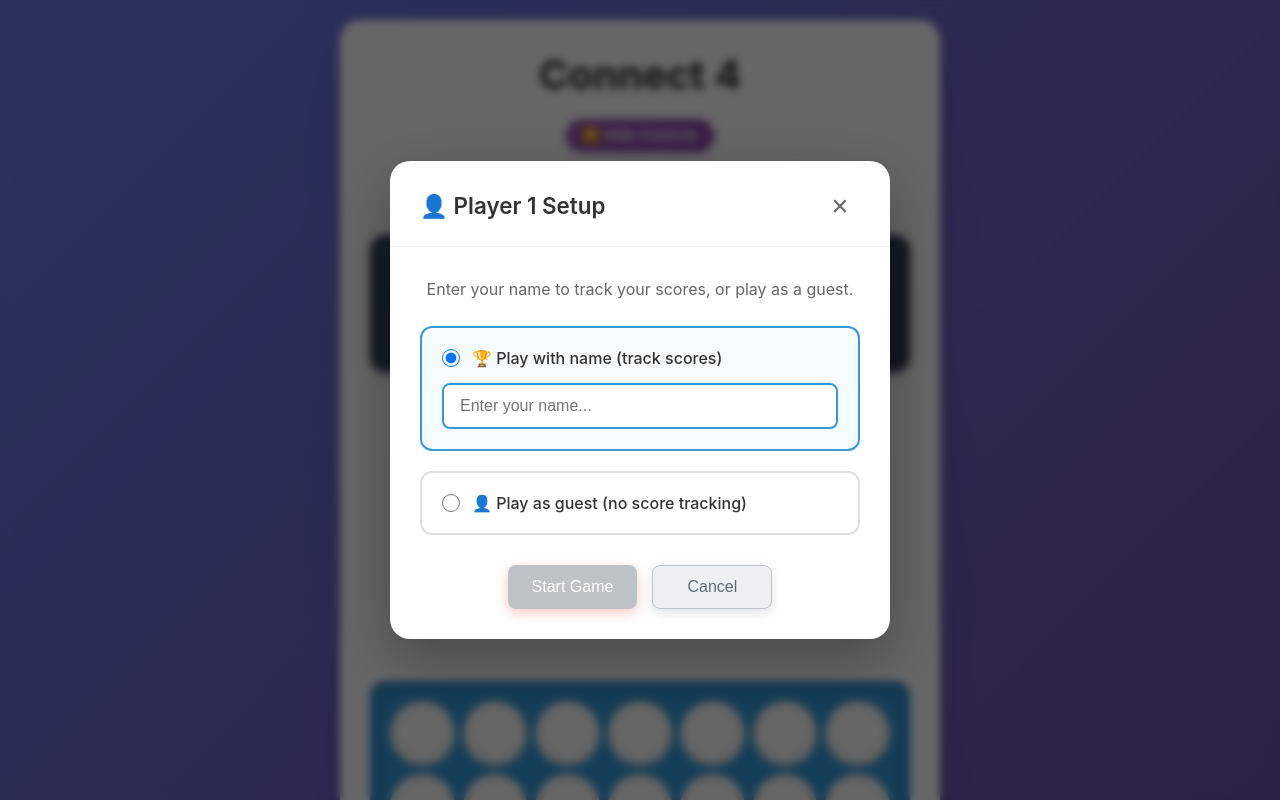
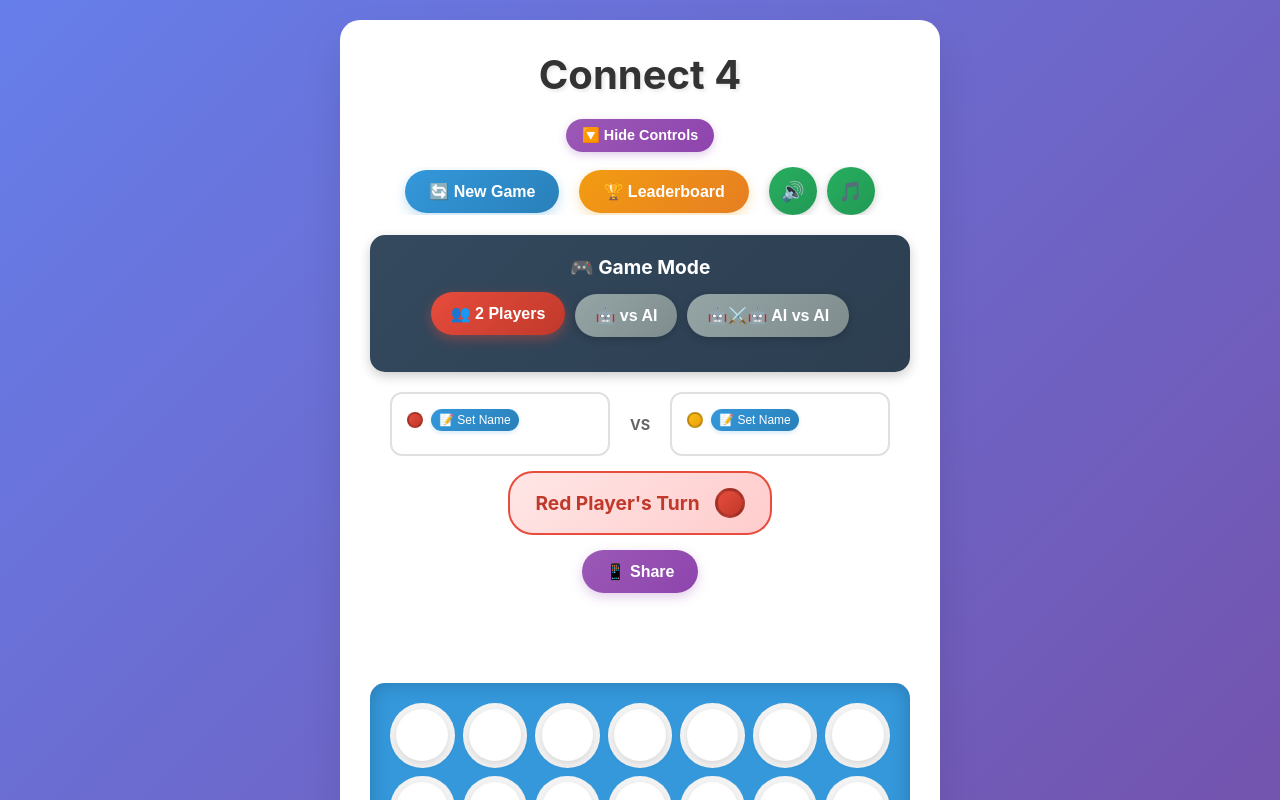
Before and after one commit to arrabi/connect-4-game, a React (Vite) app: page / in a window 1280 px wide. Shown: the top 800 px of the page. Built offline with nearby package versions, Linux system fonts and the light colour scheme.

Commit message:
Replace intrusive modal with optional inline name setup buttons
Co-authored-by: arrabi <23282508+arrabi@users.noreply.github.com>

```diff
--- a/src/App.jsx
+++ b/src/App.jsx
@@ -66,32 +66,23 @@ function App() {
     setGameDuration(0)
   }, [])
 
-  // Start new game with player setup
+  // Start new game with optional player setup
   const startNewGame = useCallback(() => {
-    if (gameMode === 'ai-vs-ai') {
-      // For AI vs AI mode, skip player setup entirely
-      setPlayer1Name('') // No human players
-      setPlayer2Name('')
-      setSetupPlayer(null)
-      setIsPlayerSetupOpen(false)
-      resetGame()
-    } else if (gameMode === 'vs-ai') {
-      // For vs-ai mode, only setup player 1
-      setSetupPlayer('red')
-      setIsPlayerSetupOpen(true)
-    } else {
-      // For 2-player mode, setup both players
-      setSetupPlayer('red')
-      setIsPlayerSetupOpen(true)
-    }
-  }, [gameMode, resetGame])
+    // Reset player names and start game immediately
+    setPlayer1Name('')
+    setPlayer2Name('')
+    setSetupPlayer(null)
+    setIsPlayerSetupOpen(false)
+    resetGame()
+  }, [resetGame])
 
   // Initialize player setup on first load
   useEffect(() => {
-    if (!player1Name && !gameStartTime) {
-      startNewGame()
+    if (!gameStartTime) {
+      // Start the game immediately without player setup for better UX
+      resetGame()
     }
-  }, [startNewGame, player1Name, gameStartTime])
+  }, [resetGame, gameStartTime])
 
   // Handle player setup completion
   const handlePlayerSetup = useCallback((playerName) => {
@@ -147,6 +138,11 @@ function App() {
 
   const toggleControlsVisibility = useCallback(() => {
     setIsControlsVisible(prev => !prev)
+  }, [])
+
+  const openPlayerSetup = useCallback((player) => {
+    setSetupPlayer(player)
+    setIsPlayerSetupOpen(true)
   }, [])
 
   const handleGameModeChange = useCallback((mode) => {
@@ -574,6 +570,7 @@ function App() {
           player2Name={player2Name}
           gameDuration={gameDuration}
           gameStartTime={gameStartTime}
+          onOpenPlayerSetup={openPlayerSetup}
         />
 
         <GameBoard
--- a/src/components/GameStatus.css
+++ b/src/components/GameStatus.css
@@ -51,6 +51,30 @@
   color: #333;
   font-size: 1rem;
   word-break: break-word;
+}
+
+.set-name-button {
+  background: linear-gradient(135deg, #3498db 0%, #2980b9 100%);
+  color: white;
+  border: none;
+  padding: 4px 8px;
+  border-radius: 12px;
+  font-size: 0.75rem;
+  font-weight: 500;
+  cursor: pointer;
+  transition: all 0.2s ease;
+  box-shadow: 0 2px 4px rgba(52, 152, 219, 0.2);
+}
+
+.set-name-button:hover {
+  background: linear-gradient(135deg, #2980b9 0%, #3498db 100%);
+  transform: translateY(-1px);
+  box-shadow: 0 3px 6px rgba(52, 152, 219, 0.3);
+}
+
+.set-name-button:active {
+  transform: translateY(0);
+  box-shadow: 0 1px 3px rgba(52, 152, 219, 0.2);
 }
 
 .player-indicator {
--- a/src/components/GameStatus.jsx
+++ b/src/components/GameStatus.jsx
@@ -14,7 +14,8 @@ const GameStatus = ({
   player1Name = '',
   player2Name = '',
   gameDuration = 0,
-  gameStartTime = null
+  gameStartTime = null,
+  onOpenPlayerSetup
 }) => {
   const [isShareModalOpen, setIsShareModalOpen] = useState(false)
   const [currentTime, setCurrentTime] = useState(0)
@@ -45,7 +46,9 @@ const GameStatus = ({
           ? '🔴 AI Player 1 Wins!'
           : '🟡 AI Player 2 Wins!'
       }
-      const winnerName = winner === 'red' ? (player1Name || 'Red Player') : (player2Name || 'Yellow Player')
+      const winnerName = winner === 'red'
+        ? (player1Name || 'Red Player')
+        : (player2Name || 'Yellow Player')
       return `🎉 ${winnerName} Wins!`
     }
     if (isDraw) {
@@ -115,7 +118,17 @@ const GameStatus = ({
           <div className="player-info">
             <div className="player-header">
               <span className="player-label">🎮 Player</span>
-              {player1Name && <span className="player-name">{player1Name}</span>}
+              {player1Name ? (
+                <span className="player-name">{player1Name}</span>
+              ) : (
+                <button
+                  className="set-name-button"
+                  onClick={() => onOpenPlayerSetup && onOpenPlayerSetup('red')}
+                  title="Set your name to track scores"
+                >
+                  📝 Set Name
+                </button>
+              )}
             </div>
             {player1Name && (
               <div className="player-stats">
@@ -141,7 +154,17 @@ const GameStatus = ({
             <div className="player-info player-1">
               <div className="player-header">
                 <span className="player-indicator red"></span>
-                <span className="player-name">{player1Name || 'Red Player'}</span>
+                {player1Name ? (
+                  <span className="player-name">{player1Name}</span>
+                ) : (
+                  <button
+                    className="set-name-button"
+                    onClick={() => onOpenPlayerSetup && onOpenPlayerSetup('red')}
+                    title="Set player 1 name"
+                  >
+                    📝 Set Name
+                  </button>
+                )}
               </div>
               {player1Name && (
                 <div className="player-stats">
@@ -164,7 +187,17 @@ const GameStatus = ({
             <div className="player-info player-2">
               <div className="player-header">
                 <span className="player-indicator yellow"></span>
-                <span className="player-name">{player2Name || 'Yellow Player'}</span>
+                {player2Name ? (
+                  <span className="player-name">{player2Name}</span>
+                ) : (
+                  <button
+                    className="set-name-button"
+                    onClick={() => onOpenPlayerSetup && onOpenPlayerSetup('yellow')}
+                    title="Set player 2 name"
+                  >
+                    📝 Set Name
+                  </button>
+                )}
               </div>
               {player2Name && (
                 <div className="player-stats">
```
